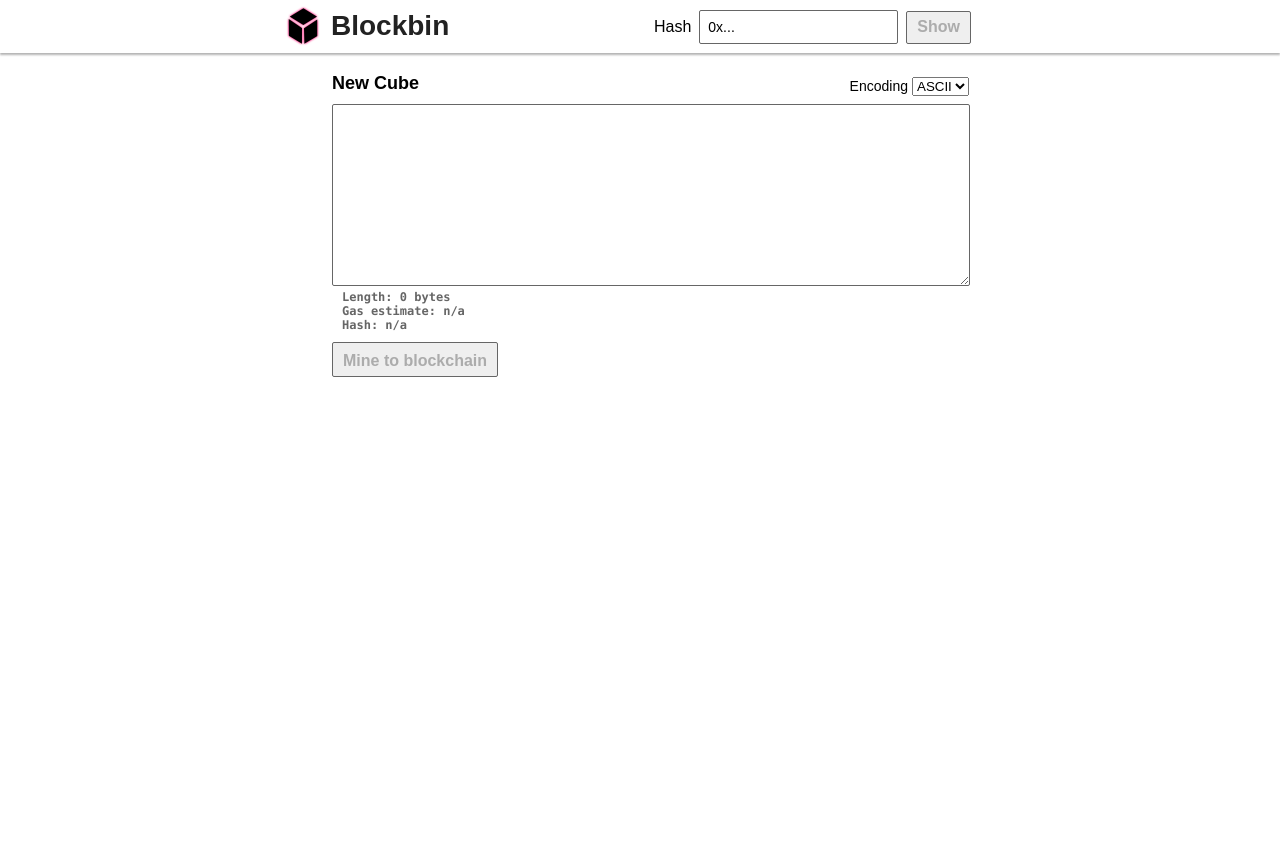
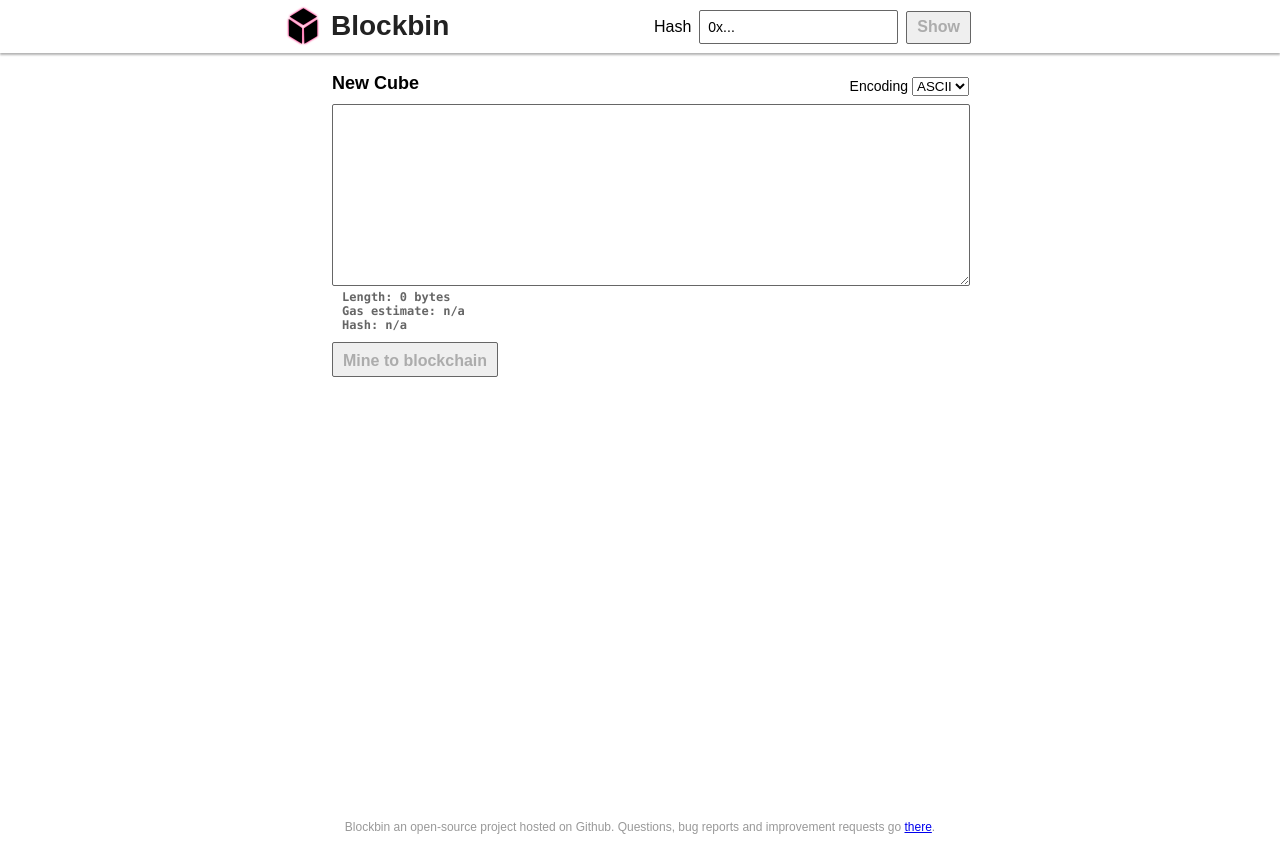
Before and after one commit to ArnaudBrousseau/blockbin, a React app in the folder webapp/: page / in a window 1280 px wide. Before the commit the page ends 800 px from the top, so only its background shows below. Built offline with nearby package versions, Linux system fonts and the light colour scheme.

Commit message:
Adds footer with link to Github.

```diff
--- a/webapp/public/index.html
+++ b/webapp/public/index.html
@@ -29,5 +29,9 @@
       Sorry, JavaScript is needed to interact with Blockbin.
     </noscript>
     <div id="root"></div>
+    <footer>
+        <p>Blockbin an open-source project hosted on Github. Questions, bug reports and improvement requests go <a href="https://github.com/ArnaudBrousseau/blockbin">there</a>.
+        </p>
+    </footer>
   </body>
 </html>
--- a/webapp/src/App.css
+++ b/webapp/src/App.css
@@ -1,3 +1,7 @@
+#root {
+  min-height: 100vh;
+}
+
 .app-pagecontainer {
   width: 616px;
   margin: 0 auto;
@@ -168,3 +172,9 @@
 .success {
   background-color: #e0f9dc;
 }
+footer {
+  text-align: center;
+  font-size: 12px;
+  color: #999;
+  margin-top: 20px;
+}
```
